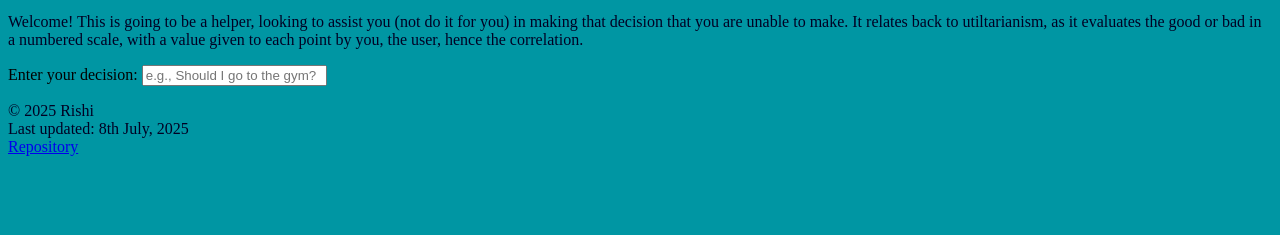
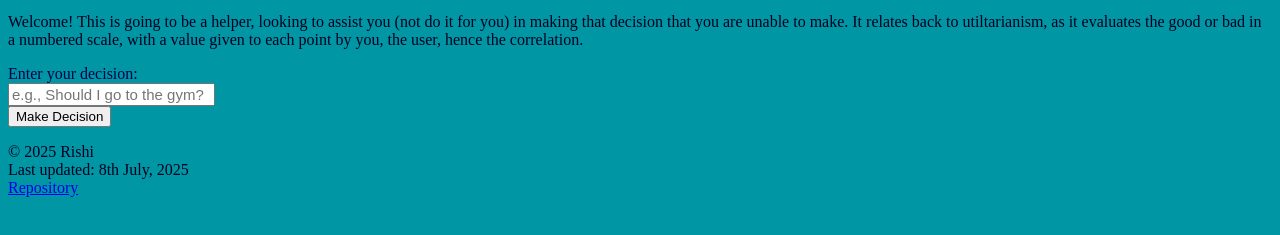
Before and after one commit to rj-here/shouldyoushouldyounot, a plain HTML site: page index.html in a window 1280 px wide. Shown: the part 131-366 px from the top of the page. Drawn offline with Linux system fonts and the light colour scheme.

Commit message:
Progressing

```diff
--- a/decisionMaker.js
+++ b/decisionMaker.js
@@ -1,18 +1,19 @@
 function takePoints() {
+var inputText = document.getElementById("inputText").value; //Get the input text from the user, in the case of a decision.
 alert("WARNING: This is to help you make a decision, easing your troubles. BUT, DO NOT FULLY GO WITH THE DECISION MADE HERE!");
 var decisionPoints = 0; //Initialize the decision points
 var decision = prompt("Do you have a point to make? (Yes or No)"); //Add a point for making the decision
-while (decision == "yes" || decision == "Yes") { //Loop running until user says no
+while (decision == 'y' || decision == 'Y') { //Loop running until user says no
     var point = document.getElementById("point").value;
     var pointValue = parseInt(document.getElementById("pointValue").value);
     decisionPoints += pointValue; //Adding the "value" of the point for/against the decision
     decision = prompt("Do you have a point to make? (Yes or No)"); //Keep going until the user wishes to stop
 }
 if (decisionPoints > 0) {//Positive -> Good (probably)
-    alert("The points raised in making your decision are: " + decisionPoints + " points.\nThis sounds like a good decision to make. Ultimately, the decision is yours!");
+    alert("The points raised in making your decision of" + inputText + " are: " + decisionPoints + " points.\nThis sounds like a good decision to make. Ultimately, the decision is yours!");
 }
 else if (decisionPoints < 0) {//Negative -> Bad (probably)
-    alert("The points raised in making your decision are: " + decisionPoints + " points.\nThis doesn't sound like a good decision to make. Ultimately, the decision is yours!");
+    alert("The points raised in making your decision of" + inputText + " are: " + decisionPoints + " points.\nThis doesn't sound like a good decision to make. Ultimately, the decision is yours!");
 }
 else if (decisionPoints == 0) {//Neutral -> On you, but then back to square one!
     alert("The points raised in making your decision are: " + decisionPoints + " points.\nThis sounds like a decision, which if made is okay, and if not made, is also okay. It's not the end of the world and ultimately, the decision is yours!");
--- a/index.html
+++ b/index.html
@@ -16,7 +16,11 @@
     </p>
     <div class="input">
         <label for="inputText">Enter your decision:</label>
+        <br>
         <input type="text" id="inputText" placeholder="e.g., Should I go to the gym?">
+    </div>
+    <div id="decisionPoints">
+        <button onclick="takePoints()">Make Decision</button>
     </div>
 
 </body>
--- a/styles.css
+++ b/styles.css
@@ -21,3 +21,11 @@ p {
     font-size: 16px;
     color: rgb(0, 0, 35);
 }
+label {
+    font-size: 16px;
+    color: rgb(0, 0, 80);
+}
+input {
+    font-size: 15px;
+    color: rgb(0, 0, 80);
+}
```
